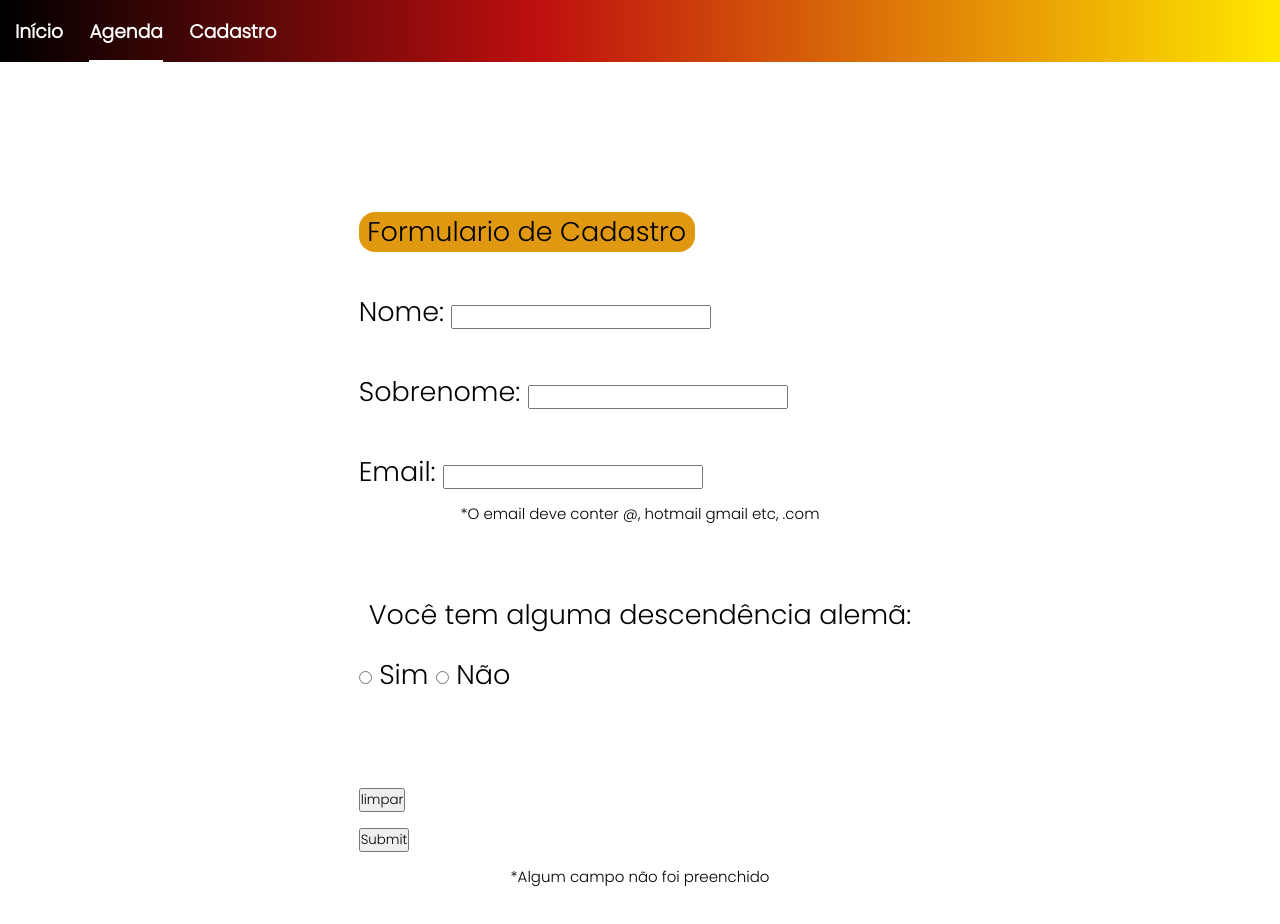
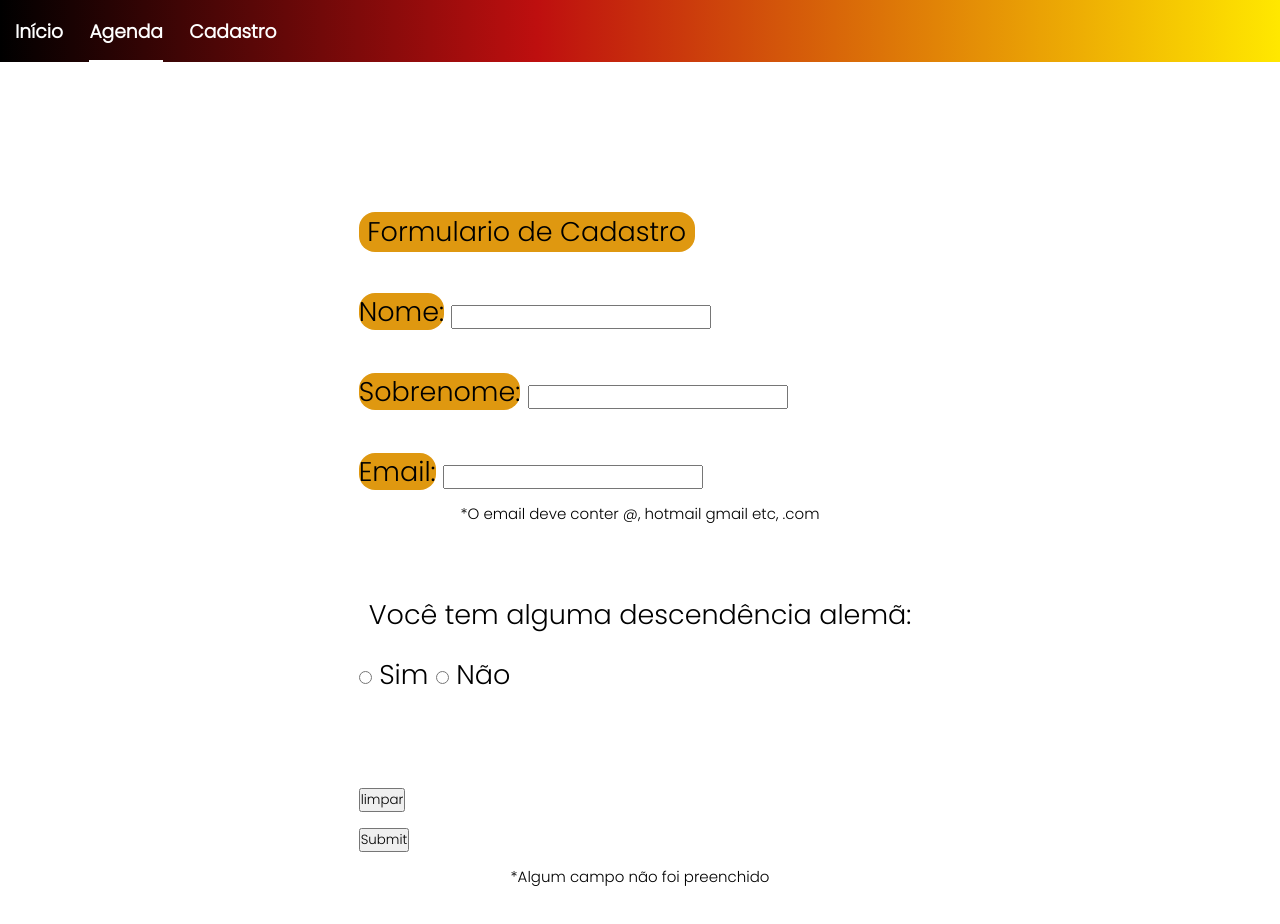
Before and after one commit to tomasrzdevgold/Code-fest-Bicentenario, a website: page codefest/html/cadastro1/cadastro.html in a window 1280 px wide. Drawn offline with Linux system fonts and the light colour scheme.

Commit message:
Update cadastro.html

```diff
--- a/codefest/html/cadastro1/cadastro.html
+++ b/codefest/html/cadastro1/cadastro.html
@@ -30,16 +30,16 @@
     <legend id="titulo">Formulario de Cadastro</legend>
     <br>
     <div id="grupo-nome">
-        <label for="name">Nome:</label>
+        <label for="name" id="titulo">Nome:</label>
         <input type="text" id="name" name="nome" />
         <br><br>
     </div>
 
-    <label for="sobrenome">Sobrenome:</label>
+    <label for="sobrenome" id="titulo">Sobrenome:</label>
     <input type="text" id="sobrenome" name="sobrenome" />
 <br> <br>
 
-        <label for="email">Email:</label>
+        <label for="email" id="titulo">Email:</label>
         <input type="email" id="email" name="email"/>
         <p class="formulario-email-erro">*O email deve conter @, hotmail gmail etc, .com</p>
         <br>
```
